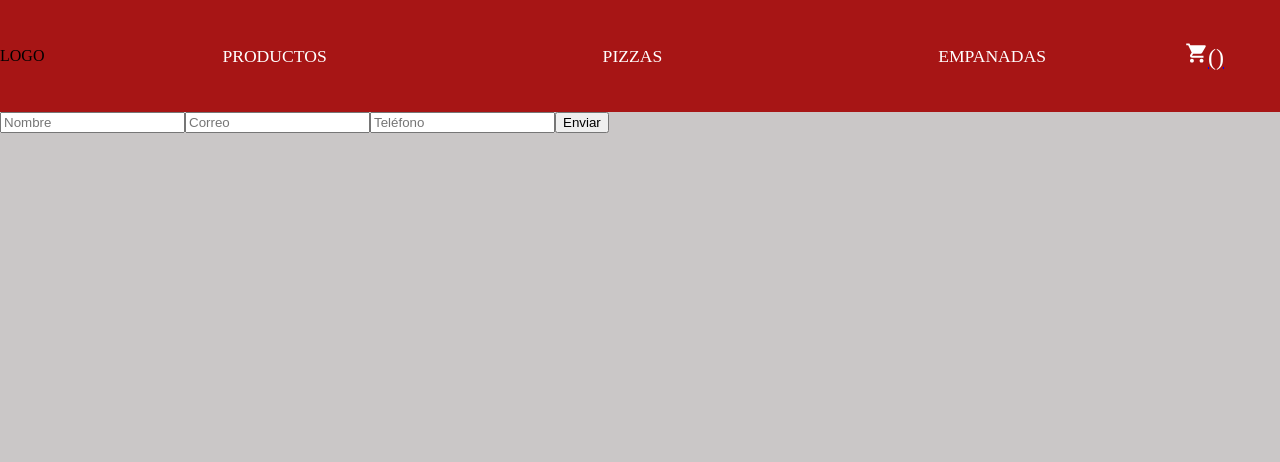
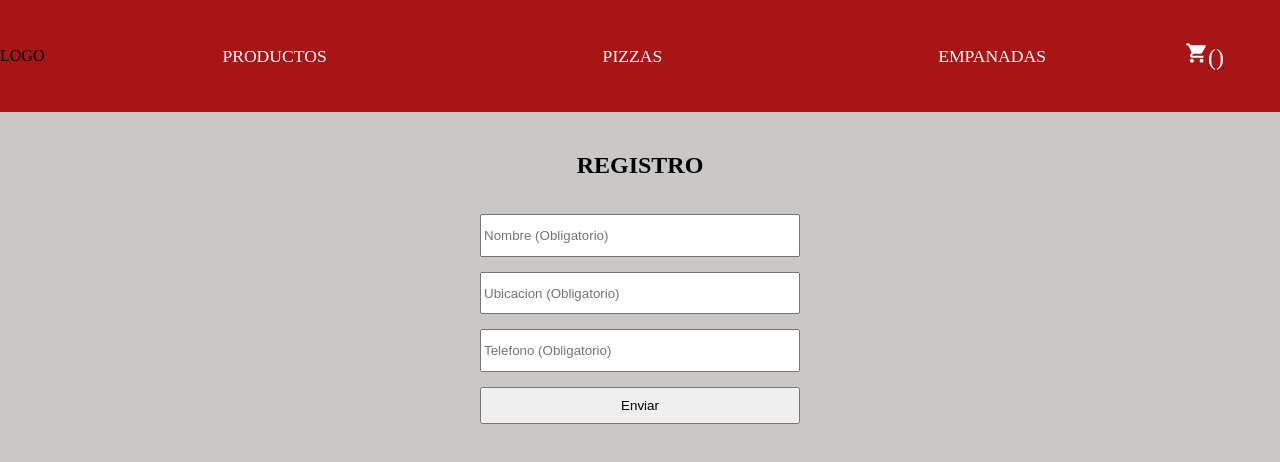
Before and after one commit to MartinPicasarri/75915, a React (Vite) app: page /checkout in a window 1280 px wide. Shown: the top 462 px of the page. Built offline with nearby package versions, Linux system fonts and the light colour scheme.

Commit message:
Vesion 13

```diff
--- a/index.html
+++ b/index.html
@@ -2,7 +2,7 @@
 <html lang="en">
   <head>
     <meta charset="UTF-8" />
-    <link rel="icon" type="image/svg+xml" href="./imagenes/MIMUOPI´S-LOGO.png" />
+    <link rel="icon" type="image/svg+xml" href="./src/Images/mimuopis.png" />
     <meta name="viewport" content="width=device-width, initial-scale=1.0" />
     <title>Pizzas Mimuopi´s</title>
   </head>
--- a/src/componentes/Checkout/Checkout.css
+++ b/src/componentes/Checkout/Checkout.css
@@ -0,0 +1,27 @@
+.orden {
+    padding: 20px;
+    width: 20rem;
+    place-self: center;
+}
+
+.orden form {
+    display: flex;
+    flex-direction: column;
+    gap: 15px;
+    text-align: center;
+}
+
+.orden form input {
+    height: 2.3rem;
+}
+
+.orden form div {
+    display: flex;
+    flex-direction: column;
+}
+
+.error-message {
+    color: #dc2626;
+    font-size: 0.875rem;
+    margin-top: 4px;
+}
--- a/src/componentes/Checkout/Checkout.jsx
+++ b/src/componentes/Checkout/Checkout.jsx
@@ -1,21 +1,41 @@
-
 import { useState } from 'react';
 import { useAppContext } from '../../context/context';
 import './Checkout.css';
 import { useNavigate } from 'react-router-dom';
 
 function Checkout() {
-
     const navigate = useNavigate();
 
     const [formData, setFormData] = useState({
         nombre: "",
-        correo: "",
+        ubicacion: "",
+        telefono: "",
+    });
+
+    const [errors, setErrors] = useState({
+        nombre: "",
+        ubicacion: "",
         telefono: "",
     });
 
     const modificarInput = (e) => {
         const { value, name } = e.target;
+
+        setErrors({
+            ...errors,
+            [name]: ""
+        });
+
+        if (name === 'telefono') {
+            if (!/^\d*$/.test(value)) {
+                setErrors({
+                    ...errors,
+                    telefono: "Solo se permiten números"
+                });
+                return;
+            }
+        }
+
         setFormData({
             ...formData,
             [name]: value,
@@ -24,27 +44,93 @@ function Checkout() {
 
     const crearOrden = (e) => {
         e.preventDefault();
+        let hasErrors = false;
+        const newErrors = {
+            nombre: "",
+            ubicacion: "",
+            telefono: ""
+        };
+
+        if (!formData.nombre.trim()) {
+            newErrors.nombre = "El nombre es obligatorio";
+            hasErrors = true;
+        }
+
+        if (!formData.ubicacion.trim()) {
+            newErrors.ubicacion = "La ubicación es obligatoria";
+            hasErrors = true;
+        }
+
+        if (!formData.telefono.trim()) {
+            newErrors.telefono = "El teléfono es obligatorio";
+            hasErrors = true;
+        } else if (formData.telefono.length !== 10) {
+            newErrors.telefono = "El teléfono debe tener 10 dígitos";
+            hasErrors = true;
+        }
+
+        setErrors(newErrors);
+
+        if (hasErrors) {
+            return;
+        }
+
         console.log("Orden creada", formData);
+
         setFormData({
             nombre: "",
-            correo: "",
+            ubicacion: "",
             telefono: "",
         });
 
-        setTimeout(() => {
-            navigate("/");
-        }, 1000);
+        window.location.href = '/';
     };
 
     return (
-        <div style={{ display: "flex", flexDirection: "column" }}>
+        <div className='orden'>
             <form onSubmit={crearOrden}>
-                <input type="text" placeholder='Nombre' name="nombre" value={formData.nombre} onChange={modificarInput} />
-                <input type="text" placeholder='Correo' name="correo" value={formData.correo} onChange={modificarInput} />
-                <input type="text" placeholder='Teléfono' name="telefono" value={formData.telefono} onChange={modificarInput} />
-                <input type="submit" value="Enviar" />
+                <h2>REGISTRO</h2>
+                <div>
+                    <input
+                        type="text"
+                        placeholder="Nombre (Obligatorio)"
+                        name='nombre'
+                        value={formData.nombre}
+                        onChange={modificarInput}
+                        required=""
+                    />
+                    {errors.nombre && <p className="error-message">{errors.nombre}</p>}
+                </div>
+                <div>
+                    <input
+                        type="text"
+                        placeholder="Ubicacion (Obligatorio)"
+                        name='ubicacion'
+                        value={formData.ubicacion}
+                        onChange={modificarInput}
+                        required=""
+                    />
+                    {errors.ubicacion && <p className="error-message">{errors.ubicacion}</p>}
+                </div>
+                <div>
+                    <input
+                        type="text"
+                        placeholder="Telefono (Obligatorio)"
+                        name='telefono'
+                        value={formData.telefono}
+                        onChange={modificarInput}
+                        pattern="[0-9]*"
+                        maxLength={10}
+                        required=""
+                    />
+                    {errors.telefono && <p className="error-message">{errors.telefono}</p>}
+                </div>
+                <input
+                    type="submit"
+                    value="Enviar"
+                />
             </form>
-        </div >
+        </div>
     );
 };
 
--- a/src/componentes/ItemDetail/ItemDetail.css
+++ b/src/componentes/ItemDetail/ItemDetail.css
@@ -1,5 +1,5 @@
 .body-detail {
-    background-image: url(/src/Images/MIMUOPI´S-LOGO.png);
+    background-image: url(/src/Images/mimuopis.png);
     background-repeat: round;
     height: 30rem;
 }
```
Also changed, not shown: src/Images/mimuopis.png (renamed from src/Images/MIMUOPI´S-LOGO.png), src/context/context.jsx (line endings or trailing spaces).
